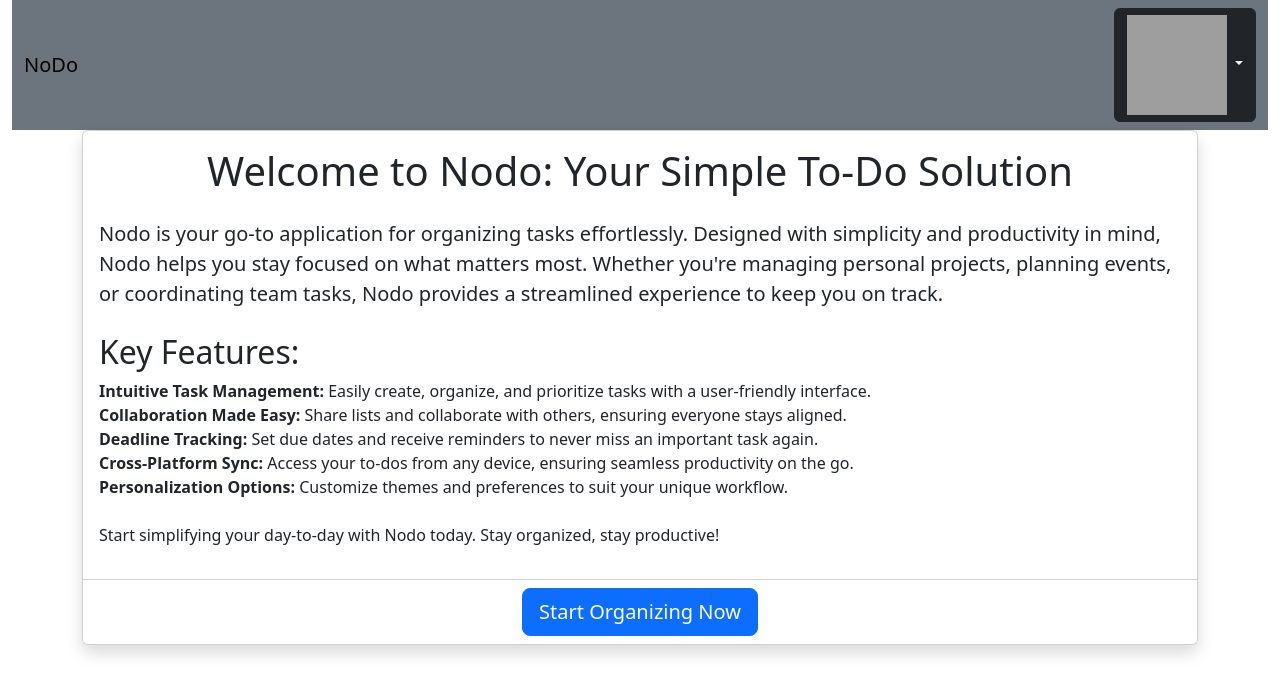
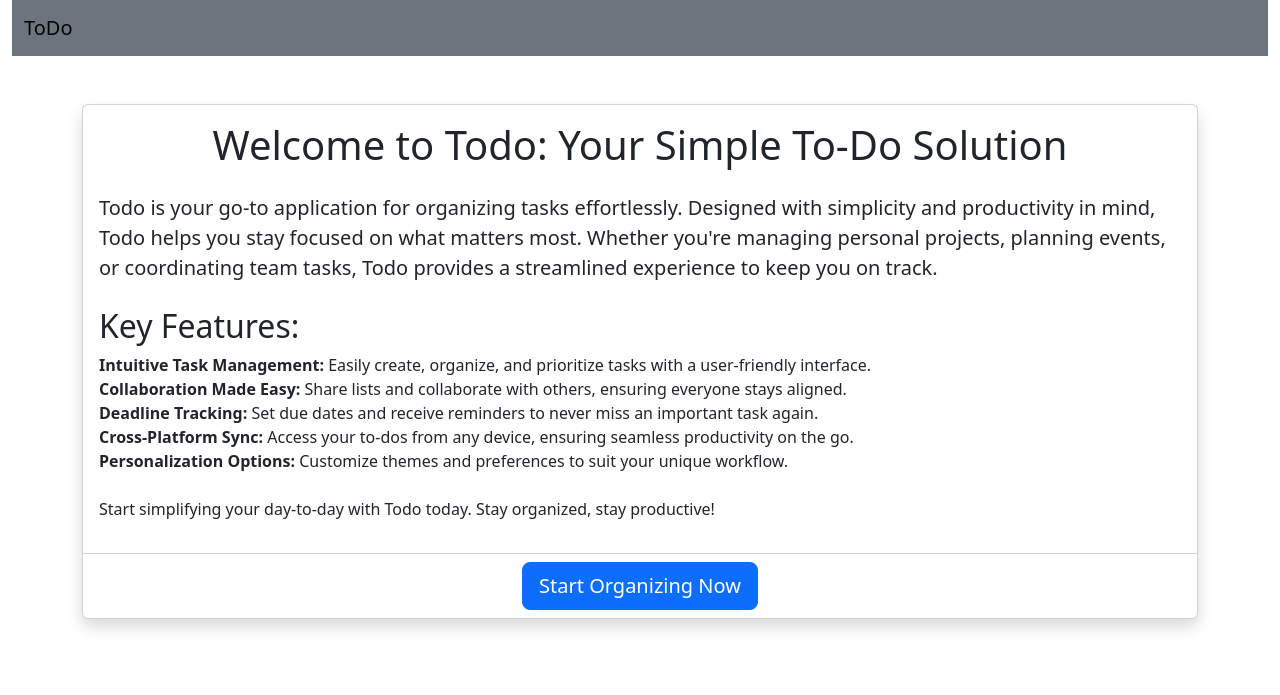
Before and after one commit to Vinayrk2/Real-time-multi-user-collaboration-To-Do-List-Application, a Django app: page / in a window 1280 px wide. Shown: the top 695 px of the page. Run offline with Django 5.2, Linux system fonts and the light colour scheme; grey boxes are pictures that could not be loaded.

Commit message:
"Renamed 'NoDo' to 'Todo' in various HTML templates"

```diff
--- a/TodoApp/todoList/templates/group.html
+++ b/TodoApp/todoList/templates/group.html
@@ -26,13 +26,13 @@
         <div class="header">
             <nav class="navbar navbar-expand bg-secondary">
                 <div class="container-fluid">
-                    <a class="navbar-brand" href="#">NoDo</a>
+                    <a class="navbar-brand" href="#">ToDo</a>
 
                     <ul class="navbar-nav">
                         <li class="nav-item dropdown">
                             <button class="btn btn-dark dropdown-toggle" data-bs-toggle="dropdown"
                                 aria-expanded="false">
-                                <img src="{{profile}}" alt="pic" height="100px" width="100px">
+                                <img src="../../static/userimg.jpg" alt="pic" height="100px" width="100px">
                             </button>
                             <ul class="dropdown-menu dropdown-menu-end ">
                                 <li><a class="dropdown-item" href="#">Profile</a></li>
--- a/TodoApp/todoList/templates/home.html
+++ b/TodoApp/todoList/templates/home.html
@@ -33,7 +33,7 @@
         <div class="header">
             <nav class="navbar navbar-expand bg-secondary">
                 <div class="container-fluid">
-                    <a class="navbar-brand" href="#">NoDo</a>
+                    <a class="navbar-brand" href="#">Todo</a>
 
                     <ul class="navbar-nav">
                         <li class="nav-item dropdown">
--- a/TodoApp/todoList/templates/index.html
+++ b/TodoApp/todoList/templates/index.html
@@ -21,33 +21,21 @@
         <div class="header">
             <nav class="navbar navbar-expand bg-secondary">
                 <div class="container-fluid">
-                    <a class="navbar-brand" href="#">NoDo</a>
+                    <a class="navbar-brand" href="#">ToDo</a>
 
-                    <ul class="navbar-nav">
-                        <li class="nav-item dropdown">
-                            <button class="btn btn-dark dropdown-toggle" data-bs-toggle="dropdown"
-                                aria-expanded="false">
-                                <img src="profile" alt="pic" height="100px" width="100px">
-                            </button>
-                            <ul class="dropdown-menu dropdown-menu-end ">
-                                <li><a class="dropdown-item" href="#" data-bs-toggle="modal" data-bs-target="#staticBackdrop">Profile</a></li>
-                                <li><a class="dropdown-item" href="#">Log Out</a></li>
-                            </ul>
-                        </li>
-                    </ul>
 
                 </div>
             </nav>
 
         </div>
 
-        <div class="container">
+        <div class="container mt-5">
 
             <div class="card shadow">
                 <div class="card-body">
-                    <h1 class="text-center mb-4">Welcome to Nodo: Your Simple To-Do Solution</h1>
+                    <h1 class="text-center mb-4">Welcome to Todo: Your Simple To-Do Solution</h1>
                     <p class="lead">
-                        Nodo is your go-to application for organizing tasks effortlessly. Designed with simplicity and productivity in mind, Nodo helps you stay focused on what matters most. Whether you're managing personal projects, planning events, or coordinating team tasks, Nodo provides a streamlined experience to keep you on track.
+                        Todo is your go-to application for organizing tasks effortlessly. Designed with simplicity and productivity in mind, Todo helps you stay focused on what matters most. Whether you're managing personal projects, planning events, or coordinating team tasks, Todo provides a streamlined experience to keep you on track.
                     </p>
 
                     <div class="mt-4">
@@ -62,7 +50,7 @@
                     </div>
 
                     <p class="mt-4">
-                        Start simplifying your day-to-day with Nodo today. Stay organized, stay productive!
+                        Start simplifying your day-to-day with Todo today. Stay organized, stay productive!
                     </p>
                 </div>
                 <div class="card-footer text-center bg-white">
--- a/TodoApp/todoList/templates/task.html
+++ b/TodoApp/todoList/templates/task.html
@@ -26,7 +26,7 @@
         <div class="header">
             <nav class="navbar navbar-expand bg-secondary">
                 <div class="container-fluid">
-                    <a class="navbar-brand" href="#">NoDo</a>
+                    <a class="navbar-brand" href="#">Todo</a>
 
                     <ul class="navbar-nav">
                         <li class="nav-item dropdown">
```
Also changed, not shown: TodoApp/TodoApp/templates/index.html (+4 -4 lines), TodoApp/static/userimg.jpg (added).
